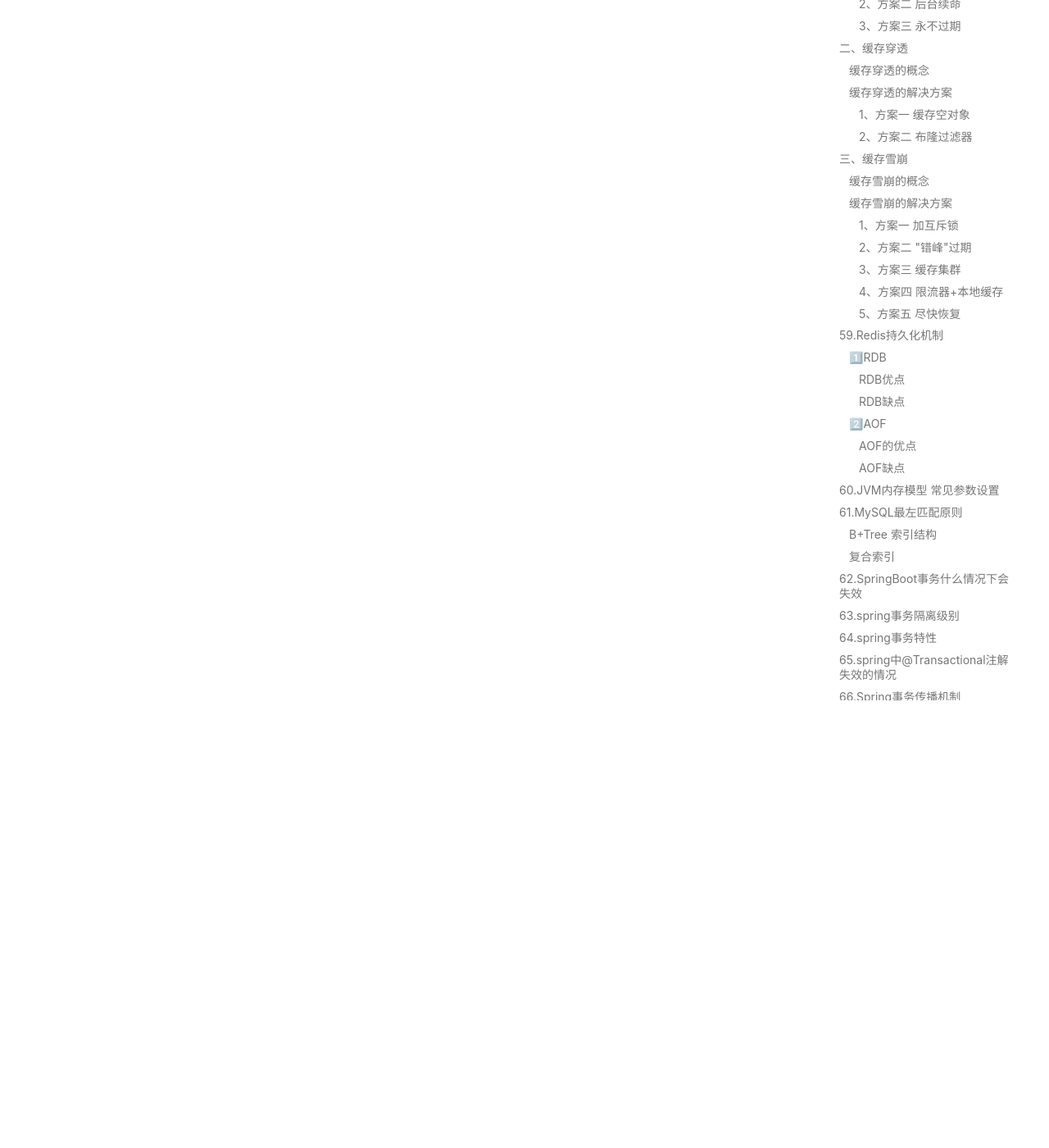
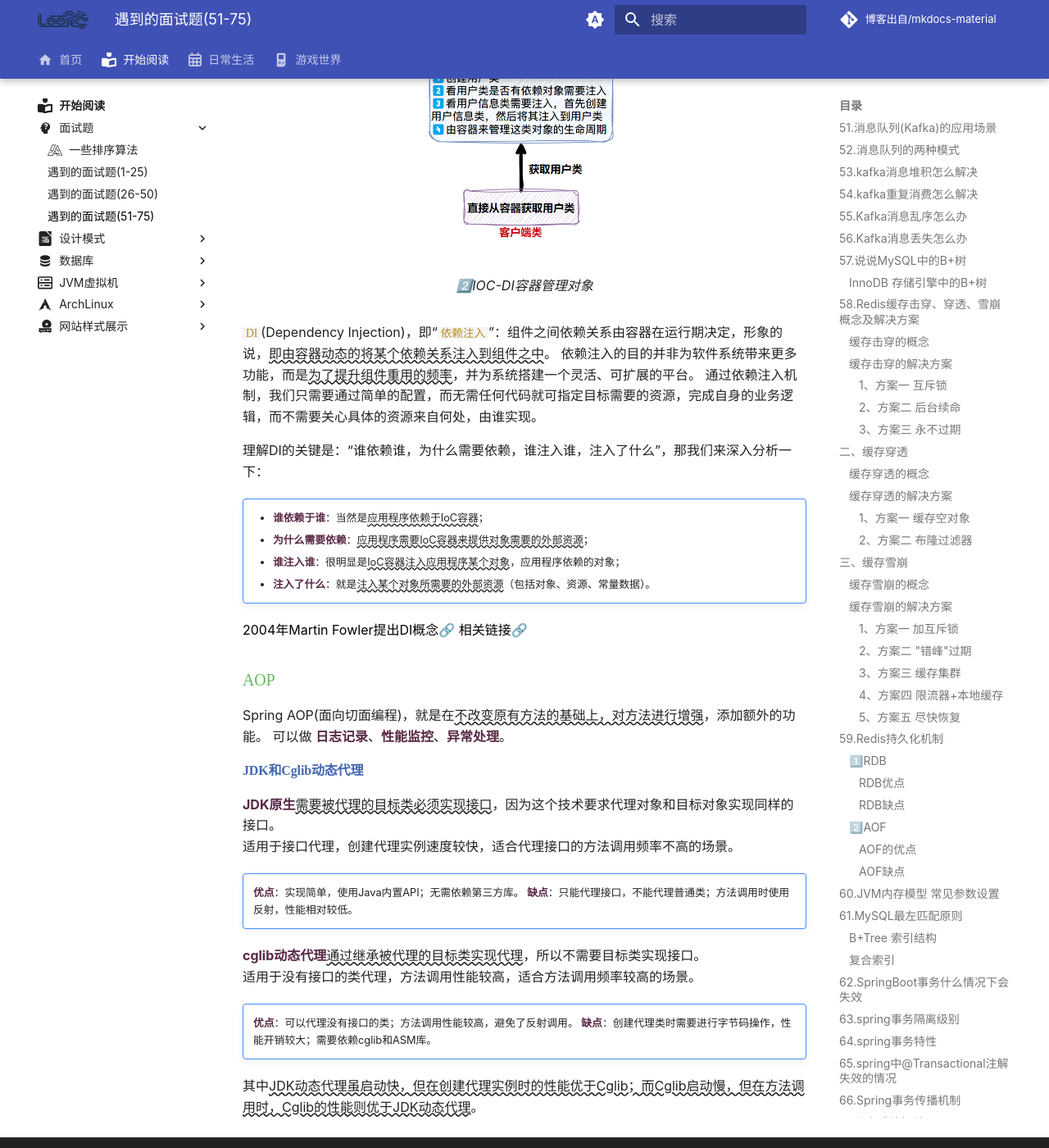
Before and after one commit to 971230/971230.github.io, an MkDocs documentation site: the page built from docs/开始阅读/面试题/遇到的面试题整理(51-75).md, in a window 1280 px wide and 1400 px high, scrolled down 21116 px. Shown: the whole window at 82% size. Built offline with MkDocs 1.6.1 and Material for MkDocs 9.7.7, drawn with Linux system fonts in a browser that asks for light colours; some web fonts are replaced; comment, search, counter and statistics services are not loaded; some of the changed text lies outside the part shown.

Commit message:
面试题整理

````diff
--- a/docs/开始阅读/面试题/遇到的面试题整理(51-75).md
+++ b/docs/开始阅读/面试题/遇到的面试题整理(51-75).md
@@ -6,52 +6,44 @@
 
 ## 51.消息队列(Kafka)的应用场景
 
-传统的消息队列的主要应用场景：**<u>缓存/消峰、解耦和异步通信</u>**
+传统的消息队列的主要应用场景：<u>**缓存/消峰、解耦和异步通信**</u>
 
-> 1. **缓冲/消峰**：有助于控制和优化数据流经过系统的速度，解决生产消息和消费消息的处理速度不一致的情况。
-> 2. **解耦**：允许你独立的扩展或修改两边的处理过程，只要确保它们遵守同样的接口约束
-> 3. **异步通信**：允许用户把一个消息放入队列，但并不立即处理它，然后在需要的时候再去处理它们
->
+!!! Note ""
+    1. **缓冲/消峰**：有助于控制和优化数据流经过系统的速度，解决生产消息和消费消息的处理速度不一致的情况。
+    2. **解耦**：允许你独立的扩展或修改两边的处理过程，只要确保它们遵守同样的接口约束
+    3. **异步通信**：允许用户把一个消息放入队列，但并不立即处理它，然后在需要的时候再去处理它们
 
 ------
 
 ## 52.消息队列的两种模式
 
-**1. 点对点模式**：消费者主动拉取数据，消息收到后清除消息
+1. **点对点模式**：消费者主动拉取数据，消息收到后清除消息
 
-**2. 发布/订阅模式**：
+2. **发布/订阅模式**：
 
-> - 可以有多个topic主题（`分期信息上送同步流水号至订单系统返回`、`调用订单系统保存申请编码`、`请求订单系统获取材料信息`、`银数影像上送`、`获取金融网关服务编码`）
-> - 消费者消费数据之后，不删除数据
-> - 每个消费者相互独立，都可以消费到数据
->
+- 可以有多个topic主题（`分期信息上送同步流水号至订单系统返回`、`调用订单系统保存申请编码`、`请求订单系统获取材料信息`、`银数影像上送`、`获取金融网关服务编码`）
+- 消费者消费数据之后，不删除数据
+- 每个消费者相互独立，都可以消费到数据
 
 ------
 
 ## 53.kafka消息堆积怎么解决
 
-①、理论上：当Kafka消息堆积时，可能会导致消费者无法及时处理消息，影响系统的性能和可用性。以下是一些解决堆积问题的常见方法：
+1️⃣、理论上：当Kafka消息堆积时，可能会导致消费者无法及时处理消息，影响系统的性能和可用性。以下是一些解决堆积问题的常见方法：
 
-> 1. **增加消费者数量**：可以通过增加消费者的数量来提高消息的处理速度。每个消费者可以并行处理多个分区的消息，从而提高整体的消费能力。
->
-> 2. **调整分区数量**：可以根据消息的产生速率和消费能力调整Kafka的分区数量。增加分区数量可以增加消息的并行处理能力，减少单个分区的消息堆积。
->
-> 3. **提高消费者的处理能力**：可以优化消费者的处理逻辑，提高消费者的处理能力。例如，使用多线程或多进程来并行处理消息，优化消费者的算法和性能等。
->
-> 4. **增加Kafka的吞吐量和性能**：可以通过调整Kafka的配置参数来提高其吞吐量和性能。例如，增加Kafka的副本数量、调整消息的批处理大小、调整Kafka的缓冲区大小等。
->
-> 5. **设置适当的消息超时时间**：可以设置适当的消息超时时间，当消息在一定时间内没有被消费者处理时，可以进行重试或其他处理，避免消息长时间堆积。
->
-> 6. **监控和报警**：可以设置监控和报警机制，及时发现消息堆积的情况，并采取相应的措施进行处理。 需要根据具体的业务场景和需求来选择合适的解决方法。
->
+1. **增加消费者数量**：可以通过增加消费者的数量来提高消息的处理速度。每个消费者可以并行处理多个分区的消息，从而提高整体的消费能力。
+2. **调整分区数量**：可以根据消息的产生速率和消费能力调整Kafka的分区数量。增加分区数量可以增加消息的并行处理能力，减少单个分区的消息堆积。
+3. **提高消费者的处理能力**：可以优化消费者的处理逻辑，提高消费者的处理能力。例如，使用多线程或多进程来并行处理消息，优化消费者的算法和性能等。
+4. **增加Kafka的吞吐量和性能**：可以通过调整Kafka的配置参数来提高其吞吐量和性能。例如，增加Kafka的副本数量、调整消息的批处理大小、调整Kafka的缓冲区大小等。
+5. **设置适当的消息超时时间**：可以设置适当的消息超时时间，当消息在一定时间内没有被消费者处理时，可以进行重试或其他处理，避免消息长时间堆积。
+6. **监控和报警**：可以设置监控和报警机制，及时发现消息堆积的情况，并采取相应的措施进行处理。 需要根据具体的业务场景和需求来选择合适的解决方法。
 
-同时，还需要综合考虑系统的**硬件资源、网络带宽、数据量**等因素，以及平衡消费者的处理能力和Kafka的吞吐量，以达到合理的消息处理效率。
+同时，还需要综合考虑系统的 **硬件资源、网络带宽、数据量** 等因素，以及平衡消费者的处理能力和Kafka的吞吐量，以达到合理的消息处理效率。
 
-②、根据生产经验：数据积压（消费者如何提高吞吐量）
+2️⃣、根据生产经验：数据积压（消费者如何提高吞吐量）
 
-> 1）如果是Kafka消费能力不足，则可以考虑 **增加Topic的分区数** ，并且同时提升消费组的消费者
->
-> 2）如果是下游的数据处理不及时：**提高每批次拉取的数量**。批次拉取数据过少（拉取数据/处理时间 < 生产速度），使处理的数据小于生产的数据，也会造成数据积压。
+1. 如果是Kafka消费能力不足，则可以考虑 **增加Topic的分区数** ，并且同时提升消费组的消费者
+2. 如果是下游的数据处理不及时：**提高每批次拉取的数量**。批次拉取数据过少（拉取数据/处理时间 < 生产速度），使处理的数据小于生产的数据，也会造成数据积压。
 
 ------
 
@@ -59,18 +51,12 @@
 
 Kafka的重复消费问题是指消费者在处理消息时，由于一些原因（如消费者故障、网络问题等）导致消息被重复消费。以下是一些解决Kafka重复消费问题的方法：
 
-> 1. **设置消费者的消费位移提交方式（自动提交->手动提交）**：Kafka提供了两种消费位移提交方式，分别是自动提交和手动提交。如果使用自动提交方式，当消费者处理完消息后，Kafka会自动提交消费位移。但如果消费者在处理消息之后发生故障，可能会导致消息被重复消费。因此，建议使用手动提交方式，即消费者在处理完消息后手动提交消费位移，确保消息被正确处理。
->
-> 2. **设置消费者的消费位移存储方式**：Kafka支持将消费位移存储在ZooKeeper或者Kafka自身的__consumer_offsets主题中。如果使用ZooKeeper来存储消费位移，可以通过设置合适的ZooKeeper会话超时时间和心跳间隔来减少重复消费的可能性。
->
-> 3. **使用幂等消费**：Kafka 0.11版本及以上的版本支持幂等消费，即消费者可以通过设置enable.idempotence=true来确保消息的幂等性。这样即使消费者在处理消息时发生重试，也不会导致消息被重复消费。
->
-> 4. **使用唯一标识符进行消息去重**：在消费者处理消息时，可以为每条消息生成一个唯一的标识符，并将该标识符与已消费的消息进行比对，避免重复消费。
->
-> 5. **使用消息的业务主键进行去重**：如果消息中包含有业务主键，可以通过在消费者端维护一个已处理的业务主键列表，避免重复消费相同的业务主键对应的消息。
->
-> 6. **监控和报警**：可以设置监控和报警机制，及时发现重复消费的情况，并采取相应的措施进行处理。
->
+1. **设置消费者的消费位移提交方式（自动提交->手动提交）**：Kafka提供了两种消费位移提交方式，分别是自动提交和手动提交。如果使用自动提交方式，当消费者处理完消息后，Kafka会自动提交消费位移。但如果消费者在处理消息之后发生故障，可能会导致消息被重复消费。因此，建议使用手动提交方式，即消费者在处理完消息后手动提交消费位移，确保消息被正确处理。
+2. **设置消费者的消费位移存储方式**：Kafka支持将消费位移存储在ZooKeeper或者Kafka自身的__consumer_offsets主题中。如果使用ZooKeeper来存储消费位移，可以通过设置合适的ZooKeeper会话超时时间和心跳间隔来减少重复消费的可能性。
+3. **使用幂等消费**：Kafka 0.11版本及以上的版本支持幂等消费，即消费者可以通过设置enable.idempotence=true来确保消息的幂等性。这样即使消费者在处理消息时发生重试，也不会导致消息被重复消费。
+4. **使用唯一标识符进行消息去重**：在消费者处理消息时，可以为每条消息生成一个唯一的标识符，并将该标识符与已消费的消息进行比对，避免重复消费。
+5. **使用消息的业务主键进行去重**：如果消息中包含有业务主键，可以通过在消费者端维护一个已处理的业务主键列表，避免重复消费相同的业务主键对应的消息。
+6. **监控和报警**：可以设置监控和报警机制，及时发现重复消费的情况，并采取相应的措施进行处理。
 
 需要根据具体的业务场景和需求来选择合适的解决方法，并综合考虑消息处理的幂等性、性能开销等因素。
 
@@ -80,16 +66,11 @@
 
 当Kafka消息乱序时，可以采取以下几种方法来解决：
 
-> 1. **使用消息的时间戳**：在消息中添加时间戳，消费者可以根据时间戳来对消息进行排序和处理。这种方法适用于消息的时间戳与消息的顺序相关的场景。
->
-> 2. **使用消息的序列号**：在消息中添加序列号，消费者可以根据序列号来对消息进行排序和处理。这种方法适用于消息的序列号与消息的顺序相关的场景。
->
-> 3. **使用分区**：将消息分发到不同的分区中，每个分区只能由一个消费者进行消费。这样可以保证每个分区内的消息是有序的，但不同分区之间的消息可能是乱序的。
->
-> 4. **使用全局顺序**：将所有消息发送到同一个分区中，这样可以保证所有消息的全局顺序。但是这种方法可能会导致性能瓶颈，因为只有一个消费者可以消费该分区。
->
-> 5. **使用有序消息中间件**：使用支持有序消息的中间件，如RocketMQ等。这些中间件可以保证消息的有序性，但是需要引入新的中间件。
->
+1. **使用消息的时间戳**：在消息中添加时间戳，消费者可以根据时间戳来对消息进行排序和处理。这种方法适用于消息的时间戳与消息的顺序相关的场景。
+2. **使用消息的序列号**：在消息中添加序列号，消费者可以根据序列号来对消息进行排序和处理。这种方法适用于消息的序列号与消息的顺序相关的场景。
+3. **使用分区**：将消息分发到不同的分区中，每个分区只能由一个消费者进行消费。这样可以保证每个分区内的消息是有序的，但不同分区之间的消息可能是乱序的。
+4. **使用全局顺序**：将所有消息发送到同一个分区中，这样可以保证所有消息的全局顺序。但是这种方法可能会导致性能瓶颈，因为只有一个消费者可以消费该分区。
+5. **使用有序消息中间件**：使用支持有序消息的中间件，如RocketMQ等。这些中间件可以保证消息的有序性，但是需要引入新的中间件。
 
 总之，根据具体的业务场景和需求，可以选择适合的方法来解决Kafka消息乱序的问题。
 
@@ -110,7 +91,6 @@
     - **减少磁盘 I/O**：B+树的每个节点可以存储更多的键值对，从而减少了树的高度，进而减少了磁盘 I/O 次数。
     - **范围查询高效**：叶子节点之间的链接使得范围查询非常高效。
     - **自平衡**：B+树通过分裂和合并节点保持平衡，从而保证了查询效率。
-
 
 #### InnoDB 存储引擎中的B+树
 
@@ -138,32 +118,32 @@
 
 #### 1、方案一 互斥锁
 
- 互斥锁方案的思路就是如果从redis中没有获取到数据，就让一个线程去数据库查询数据，然后构建缓存，其他的线程就等着，过一段时间后再从redis中去获取。
+互斥锁方案的思路就是如果从redis中没有获取到数据，就让一个线程去数据库查询数据，然后构建缓存，其他的线程就等着，过一段时间后再从redis中去获取。
 
 <img src="../img/缓存击穿解决方案之互斥锁.png" style="zoom: 50%;" />
 
- 伪代码如下:
+伪代码如下:
 
 ```java
 String get(String ycf) {
-   String music = redis.get(ycf);
-   if (music == null) {
-   //nx的方式设置一个key=ycf_lock,
-   //value=y_lock的数据，60秒后过期
-    if (redis.set("ycf_lock", "y_lock","nx",60)) {
-        //从数据库里获取数据
-        music = db.query(ycf);
-        //构建数据,24*60*60s后过期
-        redis.set(ycf, music,24*60*60);
-        //构建成功，可以删除互斥锁
-        redis.delete("ycf_lock");
-    } else {
-        //其他线程休息100ms后重试
-        Thread.sleep(100);
-        //再次获取数据，如果前面在100ms内设置成功,则有数据
-        music = redis.get(ycf);
+    String music = redis.get(ycf);
+    if (music == null) {
+        //nx的方式设置一个key=ycf_lock,
+        //value=y_lock的数据，60秒后过期
+        if (redis.set("ycf_lock", "y_lock","nx",60)) {
+            //从数据库里获取数据
+            music = db.query(ycf);
+            //构建数据,24*60*60s后过期
+            redis.set(ycf, music,24*60*60);
+            //构建成功，可以删除互斥锁
+            redis.delete("ycf_lock");
+        } else {
+            //其他线程休息100ms后重试
+            Thread.sleep(100);
+            //再次获取数据，如果前面在100ms内设置成功,则有数据
+            music = redis.get(ycf);
+        }
     }
-  }
 }
 ```
 
@@ -558,3 +538,64 @@
     <wavy>对于尾插法插入数据，无论是ArrayList还是LinkedList都能够以较高的效率进行插入操作。</wavy>
 
 -----
+
+## 说说对Spring中IOC和AOP的理解
+
+### IOC
+`IOC`(Inversion of Control)，即“`控制反转`”，不是什么技术，而是一种设计思想。在Java开发中，Ioc意味着将你设计好的对象交给容器控制，而不是传统的在你的对象内部直接控制。
+
+!!! Note ""
+    **谁控制谁，控制什么**：传统Java SE程序设计，我们直接在对象内部通过new进行创建对象，是程序主动去创建依赖对象；
+    而<wavy>IoC是有专门一个容器来创建这些对象，即由Ioc容器来控制对象的创建</wavy>；<br>
+    **谁控制谁**？当然是IoC 容器控制了对象；**控制什么**？那就是主要控制了外部资源获取（不只是对象包括比如文件等）。
+
+    **为何是反转，哪些方面反转了**：有反转就有正转，传统应用程序是由我们自己在对象中主动控制去直接获取依赖对象，也就是正转；
+    而反转则是<wavy>由容器来帮忙创建及注入依赖对象，及DI</wavy>；<br>
+    **为何是反转**？因为由容器帮我们查找及注入依赖对象，对象只是被动的接受依赖对象，所以是反转；**哪些方面反转了**？依赖对象的获取被反转了。
+
+<figure markdown="span">
+  ![Image title](./img/传统应用程序对象创建.png){ width="300" }
+  <figcaption>1️⃣传统应用程序对象创建</figcaption>
+</figure>
+
+<figure markdown="span">
+  ![Image title](./img/IOC-DI容器管理对象.png){ width="300" }
+  <figcaption>2️⃣IOC-DI容器管理对象</figcaption>
+</figure>
+
+`DI`(Dependency Injection)，即“`依赖注入`”：组件之间依赖关系由容器在运行期决定，形象的说，<wavy>即由容器动态的将某个依赖关系注入到组件之中</wavy>。
+依赖注入的目的并非为软件系统带来更多功能，而是<wavy>为了提升组件重用的频率</wavy>，并为系统搭建一个灵活、可扩展的平台。
+通过依赖注入机制，我们只需要通过简单的配置，而无需任何代码就可指定目标需要的资源，完成自身的业务逻辑，而不需要关心具体的资源来自何处，由谁实现。
+
+理解DI的关键是：“谁依赖谁，为什么需要依赖，谁注入谁，注入了什么”，那我们来深入分析一下：
+
+!!! Note ""
+    - **谁依赖于谁**：当然是<wavy>应用程序依赖于IoC容器</wavy>；<br>
+    - **为什么需要依赖**：<wavy>应用程序需要IoC容器来提供对象需要的外部资源</wavy>；<br>
+    - **谁注入谁**：很明显是<wavy>IoC容器注入应用程序某个对象</wavy>，应用程序依赖的对象；<br>
+    - **注入了什么**：就是<wavy>注入某个对象所需要的外部资源</wavy>（包括对象、资源、常量数据）。
+
+[2004年Martin Fowler提出DI概念🔗](https://www.martinfowler.com/articles/injection.html)
+[相关链接🔗](https://www.cnblogs.com/xdp-gacl/p/4249939.html)
+
+### AOP
+Spring AOP(面向切面编程)，就是在<wavy>不改变原有方法的基础上，对方法进行增强</wavy>，添加额外的功能。
+可以做 **日志记录**、**性能监控**、**异常处理**。
+
+#### JDK和Cglib动态代理
+
+**JDK原生**<wavy>需要被代理的目标类必须实现接口</wavy>，因为这个技术要求代理对象和目标对象实现同样的接口。<br>
+适用于接口代理，创建代理实例速度较快，适合代理接口的方法调用频率不高的场景。
+
+!!! Note ""
+    **优点**：实现简单，使用Java内置API；无需依赖第三方库。
+    **缺点**：只能代理接口，不能代理普通类；方法调用时使用反射，性能相对较低。
+
+**cglib动态代理**<wavy>通过继承被代理的目标类实现代理</wavy>，所以不需要目标类实现接口。<br>
+适用于没有接口的类代理，方法调用性能较高，适合方法调用频率较高的场景。
+
+!!! Note ""
+    **优点**：可以代理没有接口的类；方法调用性能较高，避免了反射调用。
+    **缺点**：创建代理类时需要进行字节码操作，性能开销较大；需要依赖cglib和ASM库。
+
+其中<wavy>JDK动态代理虽启动快，但在创建代理实例时的性能优于Cglib；而Cglib启动慢，但在方法调用时，Cglib的性能则优于JDK动态代理</wavy>。
````
Also changed, not shown: docs/开始阅读/面试题/img/IOC-DI容器管理对象.png (added), docs/开始阅读/面试题/img/传统应用程序对象创建.png (added).
